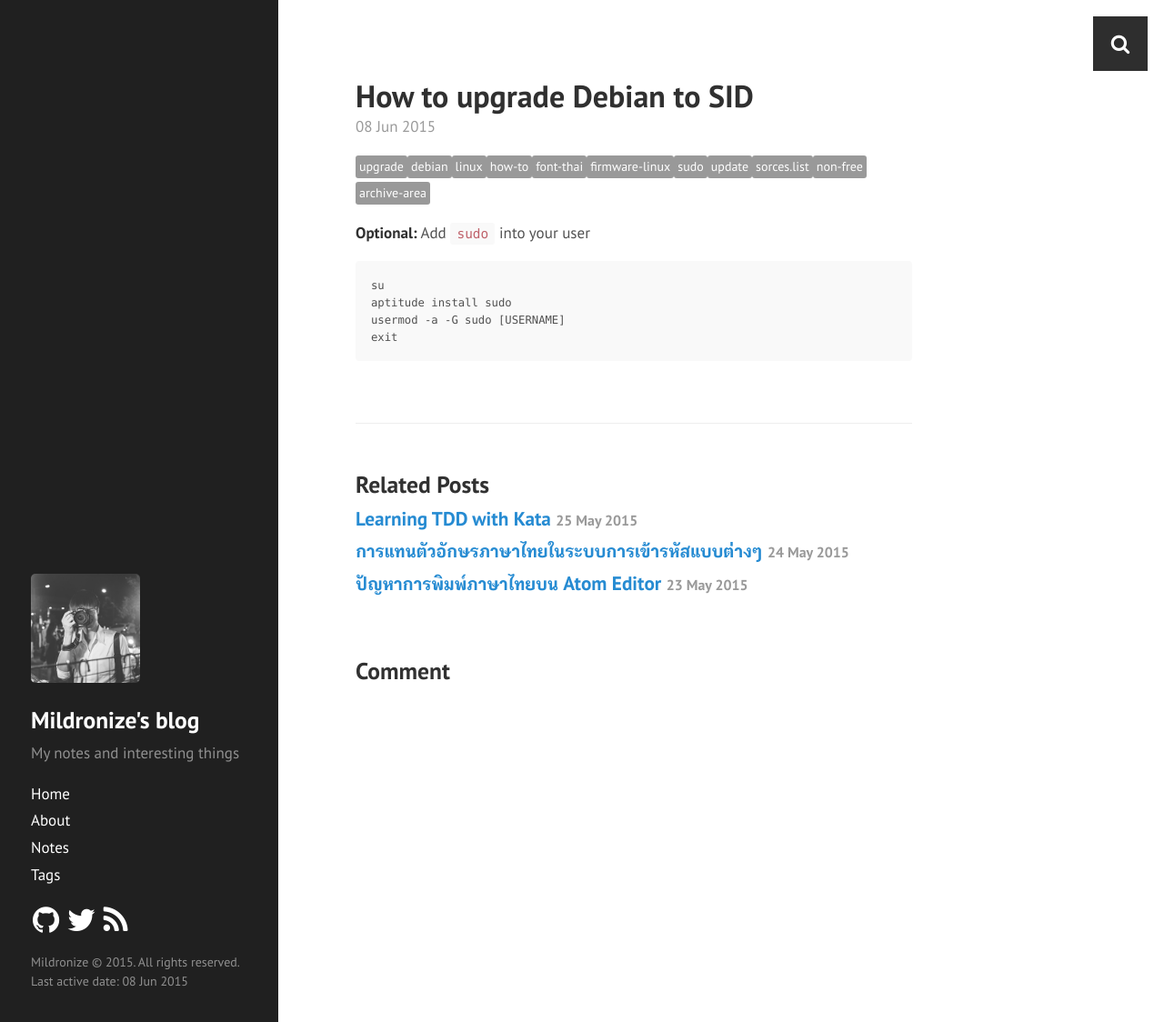
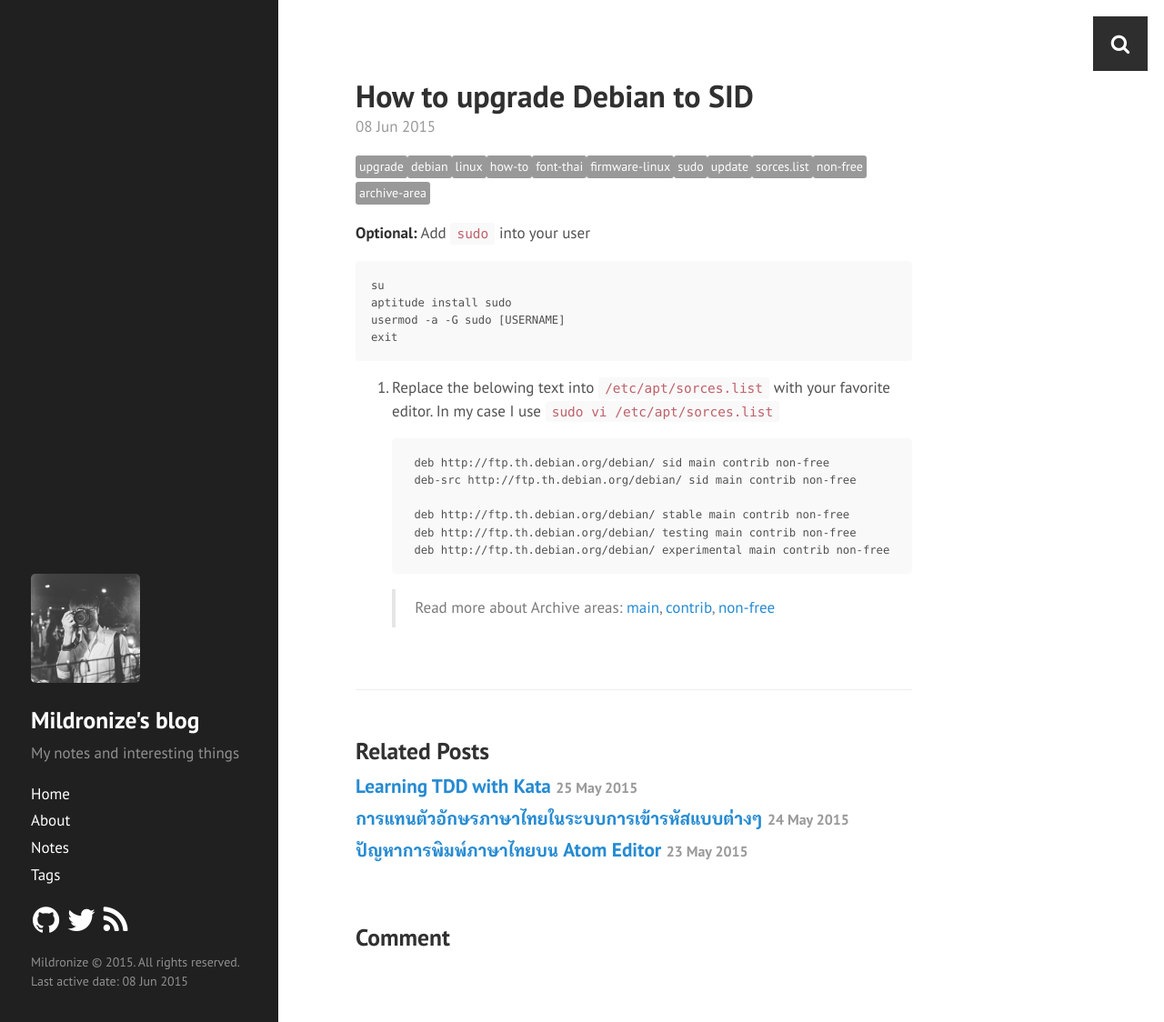
Before and after one commit to mildronize/blog-jekyll, a Jekyll site: the page built from _posts/2015-06-08-upgrade-debian-to-sid.md, in a window 1280 px wide and 1124 px high. Shown: the whole window at 91% size. Built offline with Jekyll 4.4.1, drawn with Linux system fonts in a browser that asks for light colours; Markdown is read by kramdown in place of the engine named in the settings; comment, search, counter and statistics services are not loaded.

Commit message:
Update 2015-06-08-upgrade-debian-to-sid.md

````diff
--- a/_posts/2015-06-08-upgrade-debian-to-sid.md
+++ b/_posts/2015-06-08-upgrade-debian-to-sid.md
@@ -14,3 +14,19 @@ aptitude install sudo
 usermod -a -G sudo [USERNAME]
 exit
 ```
+
+1. Replace the belowing text into `/etc/apt/sorces.list` with your favorite editor. In my case I use
+`sudo vi /etc/apt/sorces.list`
+
+    ```
+    deb http://ftp.th.debian.org/debian/ sid main contrib non-free
+    deb-src http://ftp.th.debian.org/debian/ sid main contrib non-free
+
+    deb http://ftp.th.debian.org/debian/ stable main contrib non-free
+    deb http://ftp.th.debian.org/debian/ testing main contrib non-free
+    deb http://ftp.th.debian.org/debian/ experimental main contrib non-free
+    ```
+    > Read more about Archive areas:
+    > [main](https://www.debian.org/doc/debian-policy/ch-archive.html#s-main),
+    > [contrib](https://www.debian.org/doc/debian-policy/ch-archive.html#s-contrib),
+    > [non-free](https://www.debian.org/doc/debian-policy/ch-archive.html#s-non-free)
````
